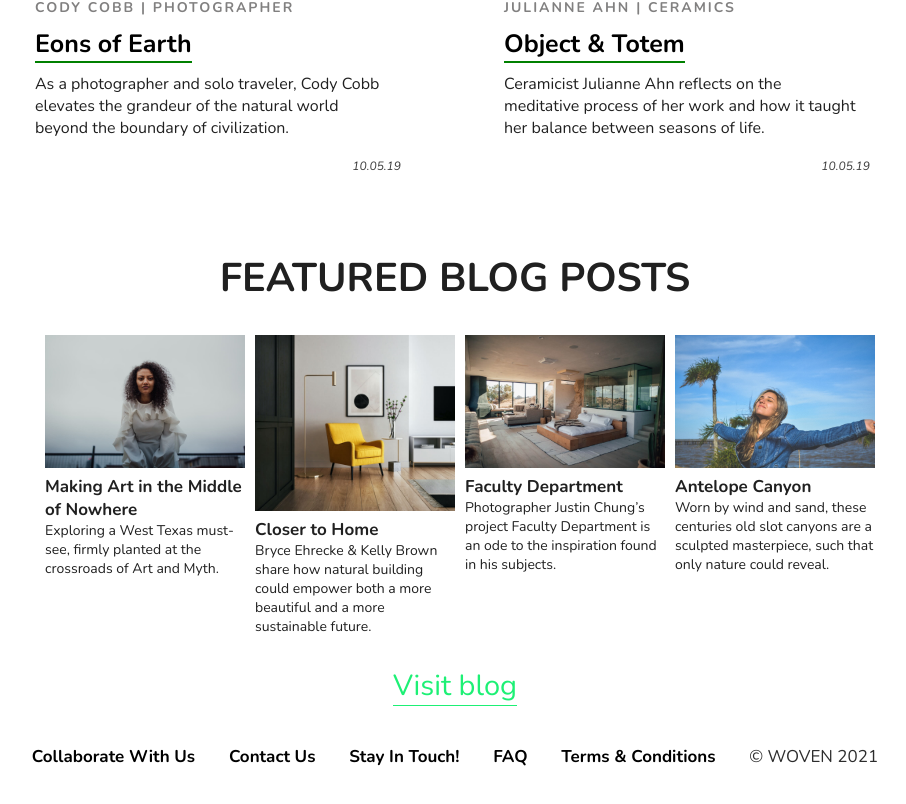
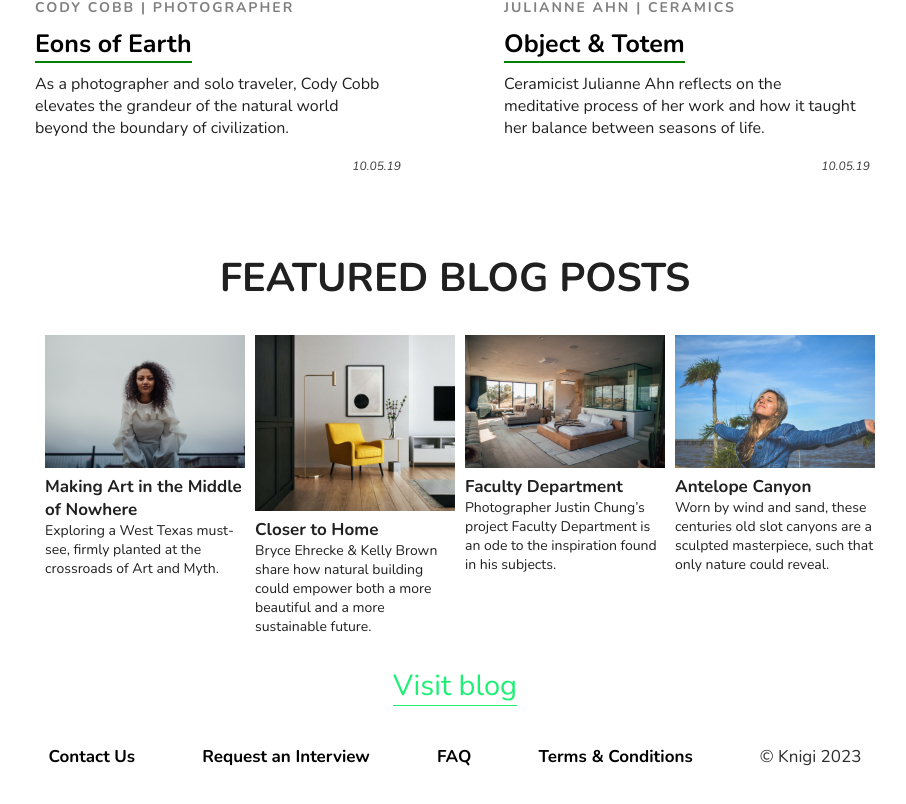
Before and after one commit to mahinulabid1/Knigi-React, a React (Vite) app: page / in a window 1280 px wide. Shown: the part 3660-4464 px from the top of the page, without its empty margins (185-1091 px from the left). Built offline with nearby package versions, Linux system fonts and the light colour scheme.

Commit message:
code modified

```diff
--- a/src/component/childComponent/Footer.jsx
+++ b/src/component/childComponent/Footer.jsx
@@ -4,12 +4,11 @@ const Footer = () => {
     return (
         <>
             <footer className={"bound-padding flex flex-s-a " + styles.footer }>
-                <div><a href="./collaborate.php">Collaborate With Us</a> </div>
-                <div><a href="./contactUs.php">Contact Us</a> </div>
-                <div><a href="">Stay In Touch!</a> </div>
-                <div><a href="./FAQ.php">FAQ</a> </div>
-                <div><a href="./termsandCondition.php">Terms & Conditions</a> </div>
-                <div className={styles.copyright_text}>© WOVEN 2021</div>
+                <div><a href="./contactus">Contact Us</a> </div>
+                <div><a href="/requestinterview">Request an Interview</a> </div>
+                <div><a href="/faq">FAQ</a> </div>
+                <div><a href="/termsandcondition">Terms & Conditions</a> </div>
+                <div className={styles.copyright_text}>© Knigi 2023</div>
             </footer>
         </>
     )
--- a/src/component/childComponent/Nav.jsx
+++ b/src/component/childComponent/Nav.jsx
@@ -60,7 +60,7 @@ const Navigation = () => {
                 </div>
 
                 <div>
-                    <a title = "Home Page" className = {style.navLogo} href = "index.php"> Knigi </a>
+                    <a title = "Home Page" className = {style.navLogo} href = "/"> Knigi </a>
                 </div>
 
                 {/* ./app/img/icons/search.png */}
--- a/src/component/childComponent/dataAndFunctions.jsx
+++ b/src/component/childComponent/dataAndFunctions.jsx
@@ -43,7 +43,7 @@ const NavLinksInfo = [
     {link : "/films" , text : "FILMS"} ,
     {link : "/shopall" , text : "SHOP"} ,
     {link : "/blog" , text : "BLOG"} ,
-    {link : "/about" , text : "ABOUT"}
+    {link : "/contactus" , text : "CONTACT US"}
 ]
 
 
```
Also changed, not shown: src/main.jsx (+19 -0 lines).
